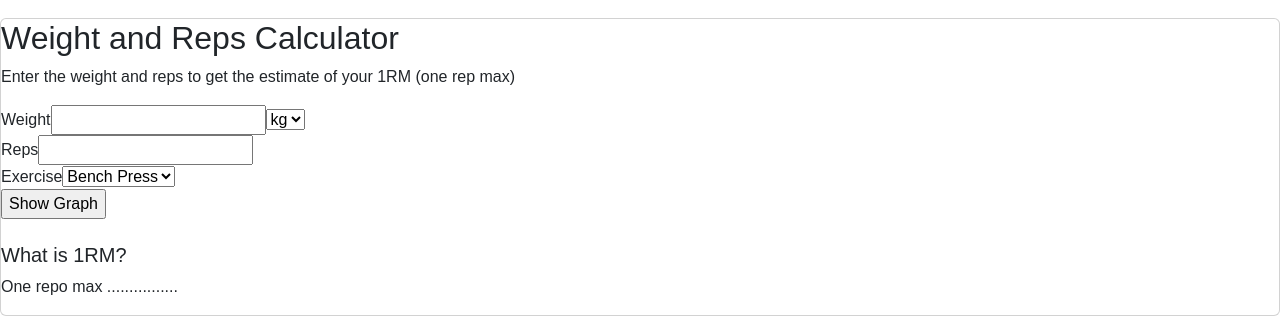
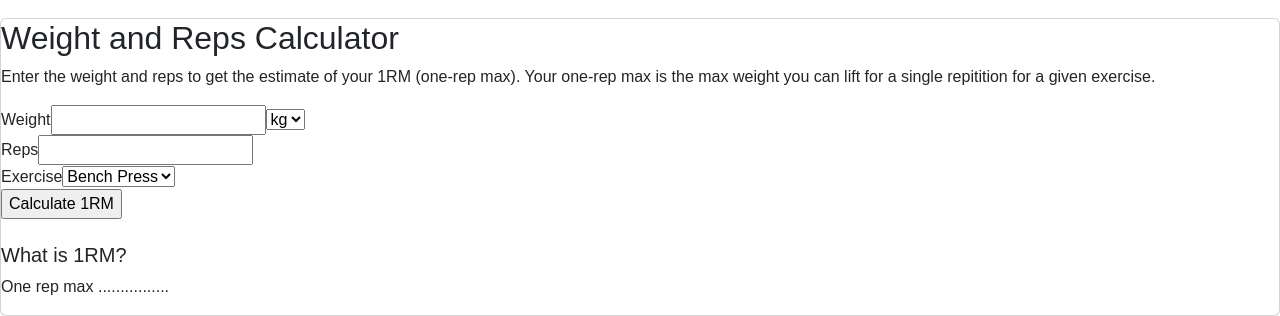
Before and after one commit to Clelia-M/WellFit, a React (Create React App) app: page / in a window 1280 px wide. Shown: the part 786-1102 px from the top of the page. Built offline with nearby package versions, Linux system fonts and the light colour scheme.

Commit message:
HTML structure added to Workout.js

```diff
--- a/src/components/Workout.js
+++ b/src/components/Workout.js
@@ -5,7 +5,9 @@ function Workout() {
     <div className="card">
       <h2>Weight and Reps Calculator</h2>
       <p>
-        Enter the weight and reps to get the estimate of your 1RM (one rep max)
+        Enter the weight and reps to get the estimate of your 1RM (one-rep max).
+        Your one-rep max is the max weight you can lift for a single repitition
+        for a given exercise.
       </p>
       <form>
         <label>
@@ -14,7 +16,7 @@ function Workout() {
           <select name="liftmassunit" id="liftmassunit">
             <option value="kg"> kg </option>
             <option value="lb"> lb </option>
-            </select>
+          </select>
         </label>
         <br></br>
         <label>
@@ -31,11 +33,11 @@ function Workout() {
           </select>
         </label>
         <br></br>
-        <input type="submit" value="Show Graph" />
+        <input type="submit" value="Calculate 1RM" />
       </form>
       <br></br>
       <h5>What is 1RM?</h5>
-      <p>One repo max ................</p>
+      <p>One rep max ................</p>
     </div>
   );
 }
```
